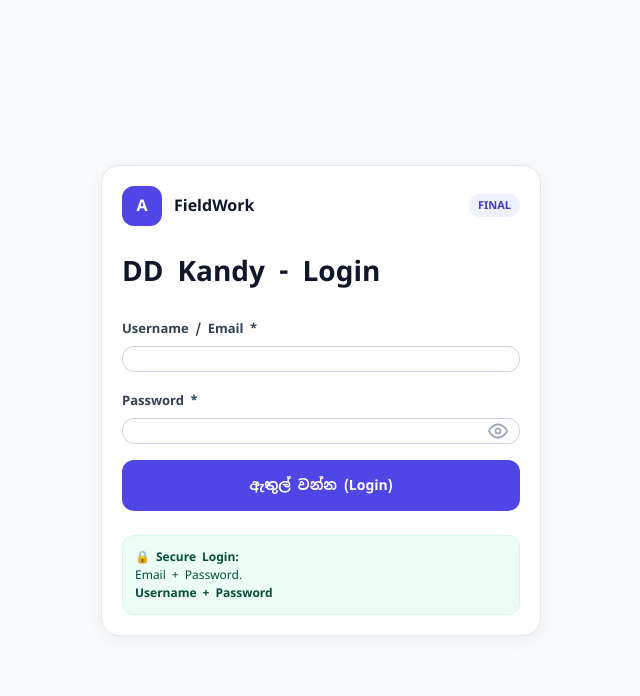
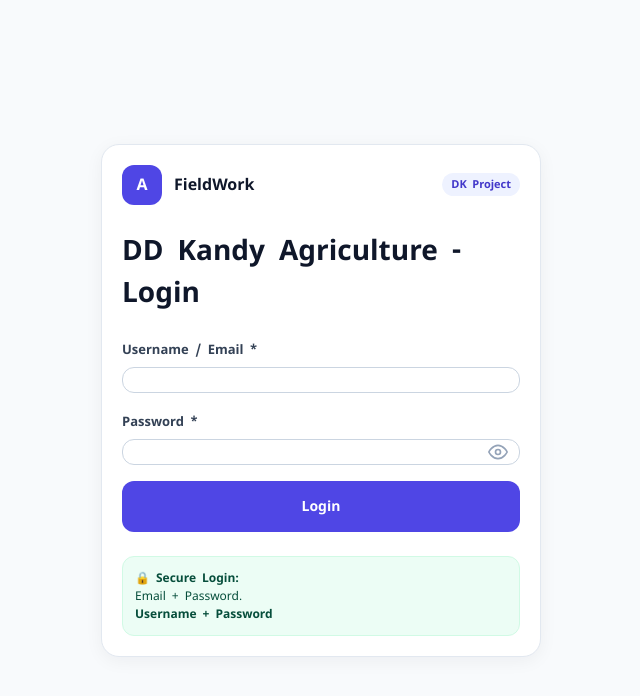
Before and after one commit to dkagri/Ddkandy, a plain HTML site: page index.html in a window 1280 px wide. Shown: the whole page, without its empty margins (319-959 px from the left). Drawn offline with nearby package versions, Linux system fonts and the light colour scheme.

Commit message:
Update login labels and button text in index.html

```diff
--- a/index.html
+++ b/index.html
@@ -6,8 +6,8 @@
 <title>Login | FieldWork DD Kandy</title><script src="https://cdn.tailwindcss.com"></script><script src="https://cdn.jsdelivr.net/npm/@supabase/supabase-js@2"></script><link rel="stylesheet" href="styles.css"></head>
 <body class="min-h-screen bg-[#f8fafc] flex">
 <div class="flex-1 flex items-center justify-center p-4"><div class="w-full max-w-[440px]"><div class="card">
-<div class="flex items-center gap-3"><div class="w-10 h-10 rounded-xl bg-indigo-600 grid place-items-center text-white font-bold">A</div><span class="font-bold">FieldWork</span><span class="ml-auto badge badge-blue">FINAL</span></div>
-<h2 class="text-[28px] font-bold mt-6">DD Kandy - Login</h2>
+<div class="flex items-center gap-3"><div class="w-10 h-10 rounded-xl bg-indigo-600 grid place-items-center text-white font-bold">A</div><span class="font-bold">FieldWork</span><span class="ml-auto badge badge-blue">DK Project</span></div>
+<h2 class="text-[28px] font-bold mt-6">DD Kandy Agriculture - Login</h2>
 <div id="loginStatus" class="text-[11px] text-slate-400 mt-2"></div><div id="err" class="hidden mt-4 rounded-xl bg-red-50 border border-red-200 p-3 text-sm text-red-700"></div>
 <form id="loginForm" class="mt-6 space-y-4"><div><label class="text-[13px] font-semibold">Username / Email *</label><input id="email" required class="mt-1.5" autocomplete="off" autocapitalize="none"></div>
 <div><label class="text-[13px] font-semibold">Password *</label>
@@ -18,7 +18,7 @@
     </button>
   </div>
 </div>
-<button class="btn btn-primary w-full py-3.5">ඇතුල් වන්න (Login)</button></form>
+<button class="btn btn-primary w-full py-3.5">Login</button></form>
 <div id="alreadyBox" class="hidden mt-4 rounded-xl bg-emerald-50 border border-emerald-200 p-3 text-sm text-emerald-800"><b>✅ Already Logged In:</b> <span id="alreadyWho"></span><br><button type="button" onclick="continueLoggedIn()" class="btn btn-primary mt-2 px-4 py-2 text-xs">→ Continue</button> <button type="button" onclick="doLogout()" class="btn btn-ghost mt-2 px-3 py-2 text-xs">Logout</button></div>
 <div class="mt-6 rounded-xl bg-emerald-50 p-3 text-[12px] text-emerald-900 border border-emerald-100"><b>🔒 Secure Login:</b><br>Email + Password.<br><b>Username + Password</b> </div>
 </div></div></div>
```
